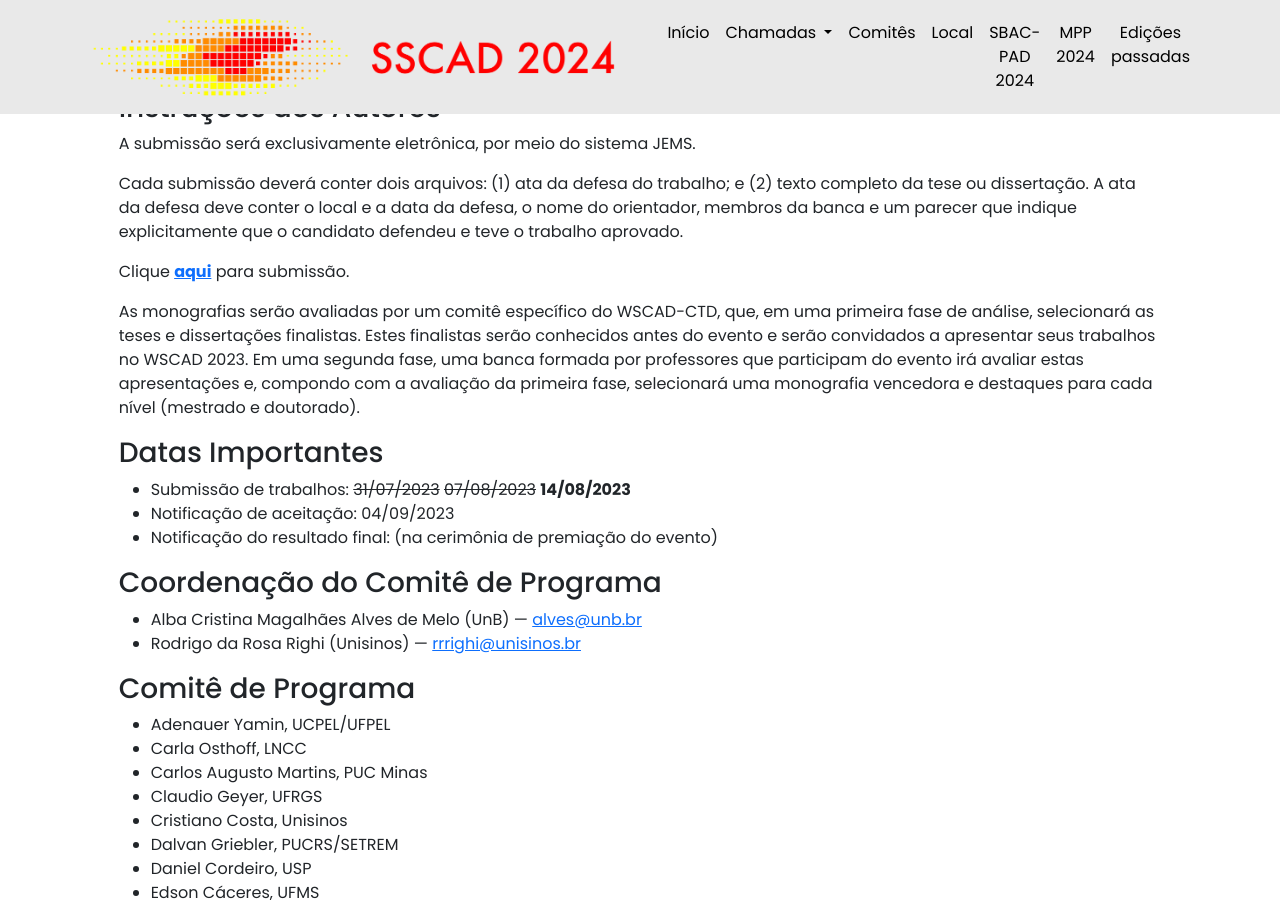
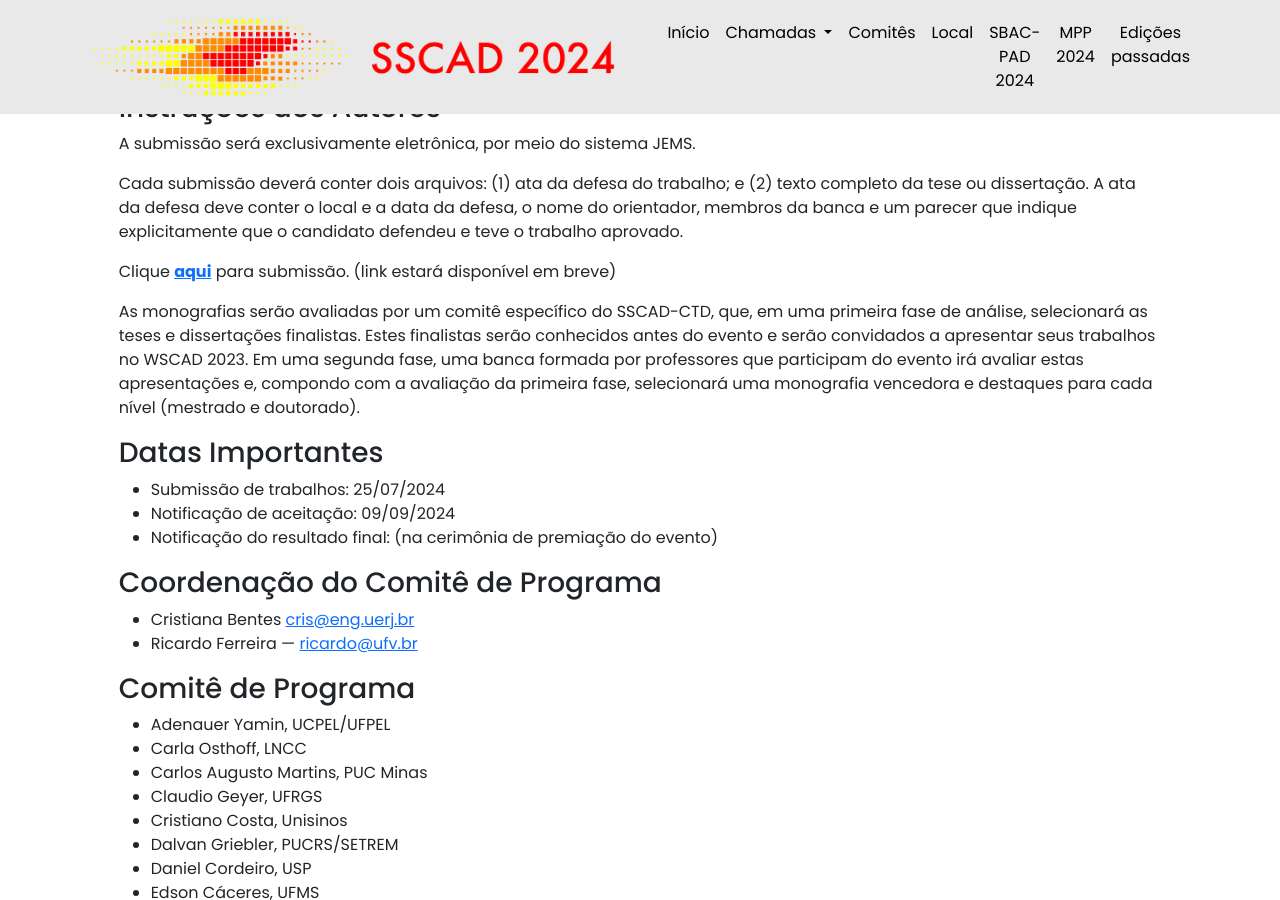
Before and after one commit to ce-acpad/sscad2024, a Jekyll site: the page built from cfp_ctd.html, in a window 1280 px wide and 900 px high, scrolled down 1442 px. Built offline with Jekyll 4.4.1, drawn with Linux system fonts in a browser that asks for light colours.

Commit message:
Update cfp_ctd.html

```diff
--- a/cfp_ctd.html
+++ b/cfp_ctd.html
@@ -49,21 +49,21 @@ permalink: /cfp_ctd/
 <p>A submissão será exclusivamente eletrônica, por meio do sistema JEMS.</p>
 <p>Cada submissão deverá conter dois arquivos: (1) ata da defesa do trabalho; e (2) texto completo da tese ou dissertação. A ata da defesa deve conter o local e a data da defesa, o nome do orientador, membros da banca e um parecer que indique explicitamente que o candidato defendeu e teve o trabalho aprovado.</p>
 
-<p>Clique <strong><a href="https://jems.sbc.org.br/home.cgi?c=4403" target="_blank">aqui</a></strong> para submissão.</p>
+<p>Clique <strong><a href="" target="_blank">aqui</a></strong> para submissão. (link estará disponível em breve)</p>
 
-<p>As monografias serão avaliadas por um comitê específico do WSCAD-CTD, que, em uma primeira fase de análise, selecionará as teses e dissertações finalistas. Estes finalistas serão conhecidos antes do evento e serão convidados a apresentar seus trabalhos no WSCAD 2023. Em uma segunda fase, uma banca formada por professores que participam do evento irá avaliar estas apresentações e, compondo com a avaliação da primeira fase, selecionará uma monografia vencedora e destaques para cada nível (mestrado e doutorado).</p>
+<p>As monografias serão avaliadas por um comitê específico do SSCAD-CTD, que, em uma primeira fase de análise, selecionará as teses e dissertações finalistas. Estes finalistas serão conhecidos antes do evento e serão convidados a apresentar seus trabalhos no WSCAD 2023. Em uma segunda fase, uma banca formada por professores que participam do evento irá avaliar estas apresentações e, compondo com a avaliação da primeira fase, selecionará uma monografia vencedora e destaques para cada nível (mestrado e doutorado).</p>
 <h3>Datas Importantes</h3>
 <ul>
-<li>Submissão de trabalhos:  <del>31/07/2023</del> <del>07/08/2023</del> <strong>14/08/2023</strong></li>
-<li>Notificação de aceitação: 04/09/2023</li>
+<li>Submissão de trabalhos:  25/07/2024</li>
+<li>Notificação de aceitação: 09/09/2024</li>
 <li>Notificação do resultado final: (na cerimônia de premiação do evento)</li>
 
 </ul>
 
 <h3>Coordenação do Comitê de Programa</h3>
 <ul>
-<li>Alba Cristina Magalhães Alves de Melo (UnB) — <a href='mailto:alves@unb.br'>alves@unb.br</a></li>
-<li>Rodrigo da Rosa Righi (Unisinos) — <a href='mailto:rrrighi@unisinos.br'>rrrighi@unisinos.br</a></li>
+<li> Cristiana Bentes <a href='mailto:cris@eng.uerj.br'>cris@eng.uerj.br</a></li>
+<li> Ricardo Ferreira — <a href='mailto:ricardo@ufv.br'>ricardo@ufv.br</a></li>
 </ul>
 
 <h3>Comitê de Programa</h3>
```
